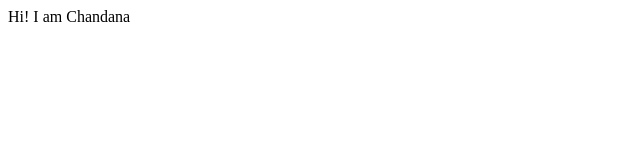
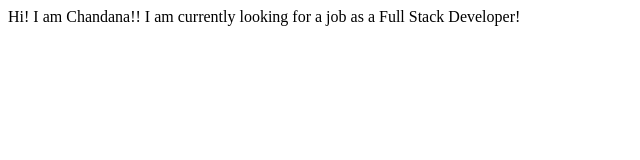
Before and after one commit to chandana105/my-site, a plain HTML site: page index.html in a window 1280 px wide. Shown: the whole page, without its empty margins (0-640 px from the left). Drawn offline with Linux system fonts and the light colour scheme.

Commit message:
feat: updated the detail

```diff
--- a/index.html
+++ b/index.html
@@ -3,9 +3,10 @@
 <head>
   <meta charset="UTF-8">
   <meta name="viewport" content="width=device-width, initial-scale=1.0">
-  <title>my site</title>
+  <title>Chandana</title>
 </head>
 <body>
-  Hi! I am Chandana
+  Hi! I am Chandana!!
+  I am currently looking for a job as a Full Stack Developer!
 </body>
 </html>
```
